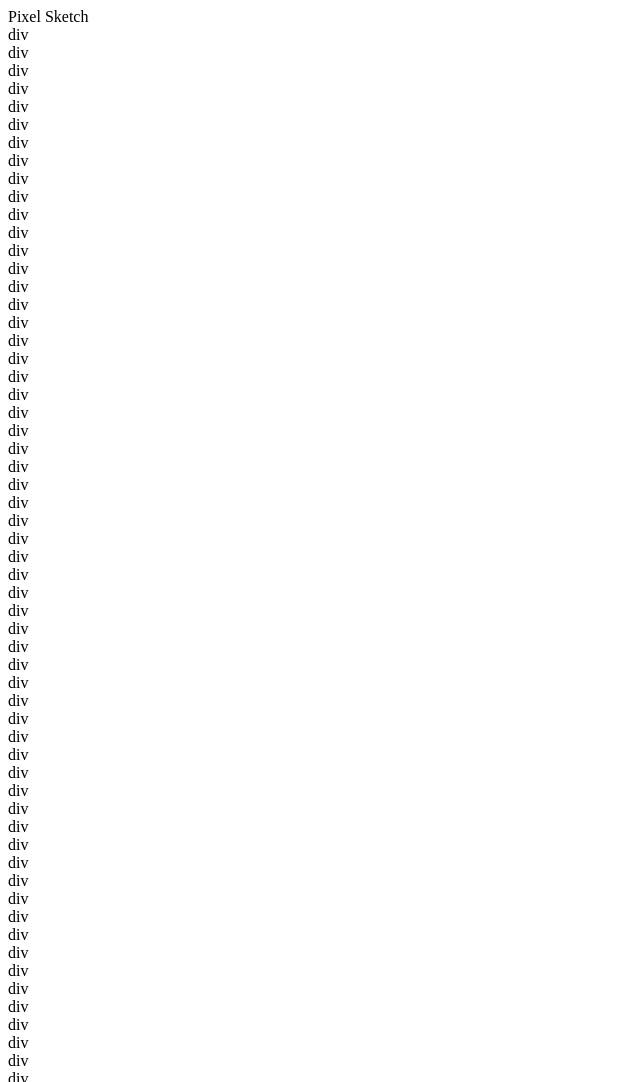
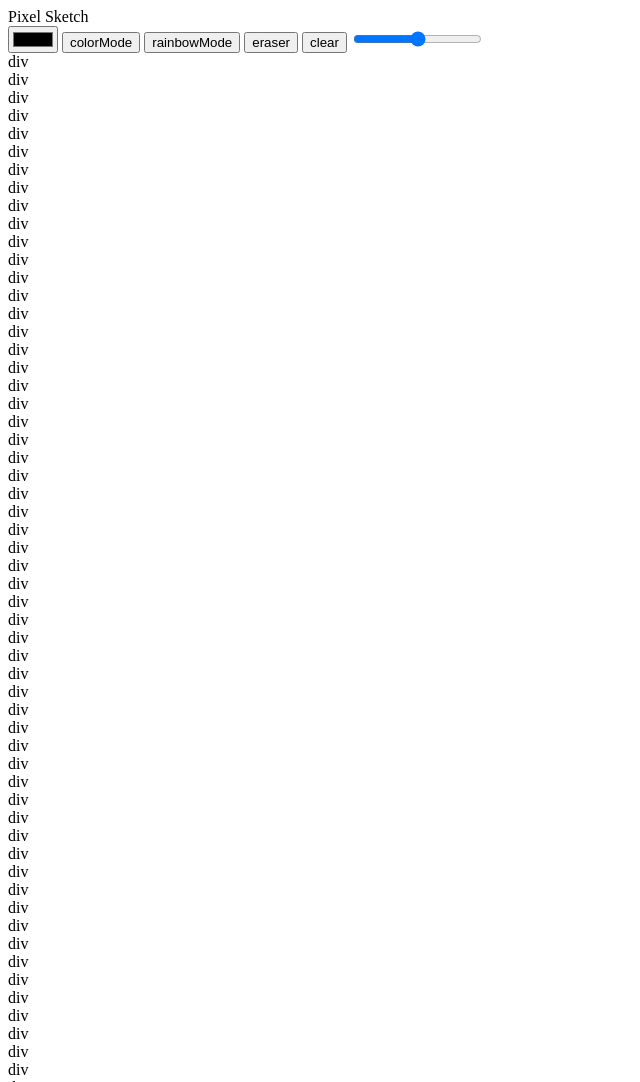
Before and after one commit to Strawwberii/pixel-sketch, a plain HTML site: page index.html in a window 1280 px wide. Shown: the top 1082 px of the page, without its empty margins (0-640 px from the left). Drawn offline with Linux system fonts and the light colour scheme.

Commit message:
add buttons and update layout

```diff
--- a/index.html
+++ b/index.html
@@ -8,12 +8,19 @@
     <title>Pixel Sketch</title>
 </head>
 <body>
-    <div>Pixel Sketch</div>
+    <div id="header">Pixel Sketch</div>
     <div id="grandparent">
-        <div id="sketchpad">
+
+        <div id="buttons">
+            <input type="color">
+            <input type="button" value="colorMode">
+            <input type="button" value="rainbowMode">
+            <input type="button" value="eraser">
+            <input type="button" value="clear">
+            <input type="range" min="1" max="64" name="slider">
 
         </div>
-        <div id="buttons">
+        <div id="sketchpad">
 
         </div>
     </div>
```
